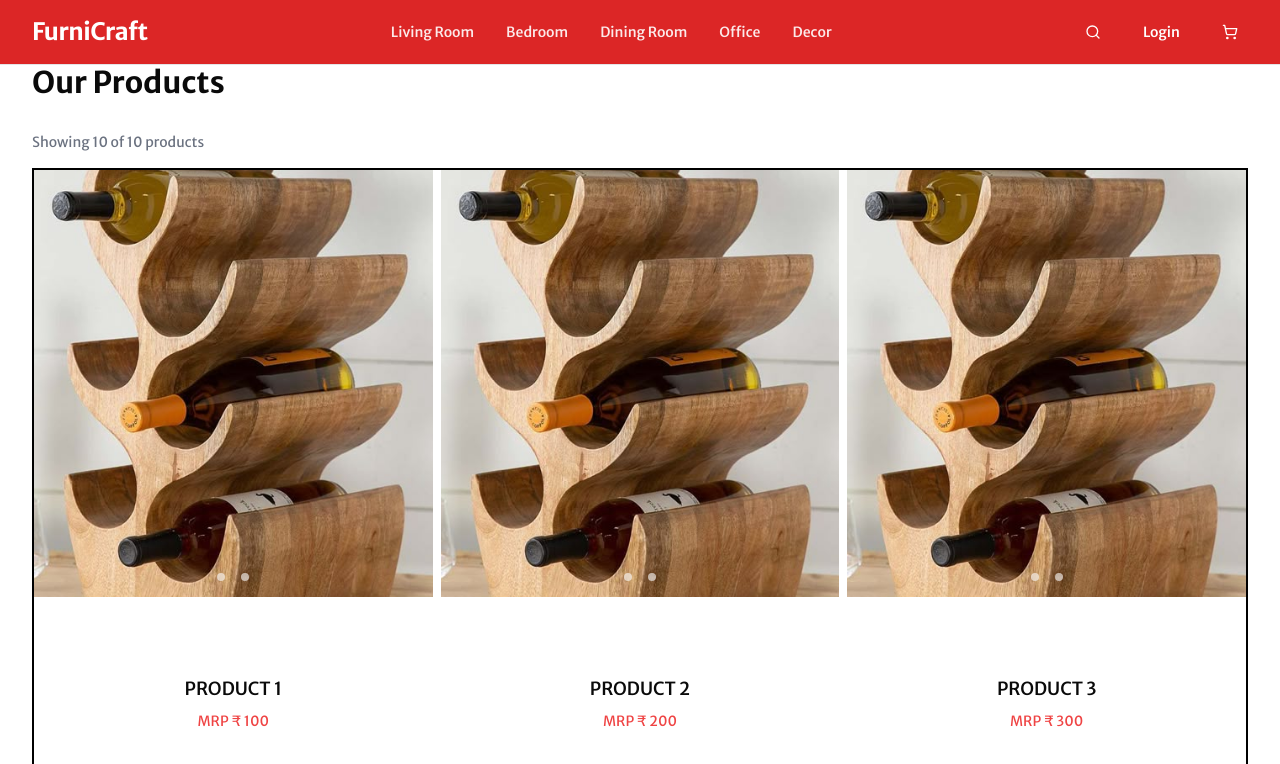
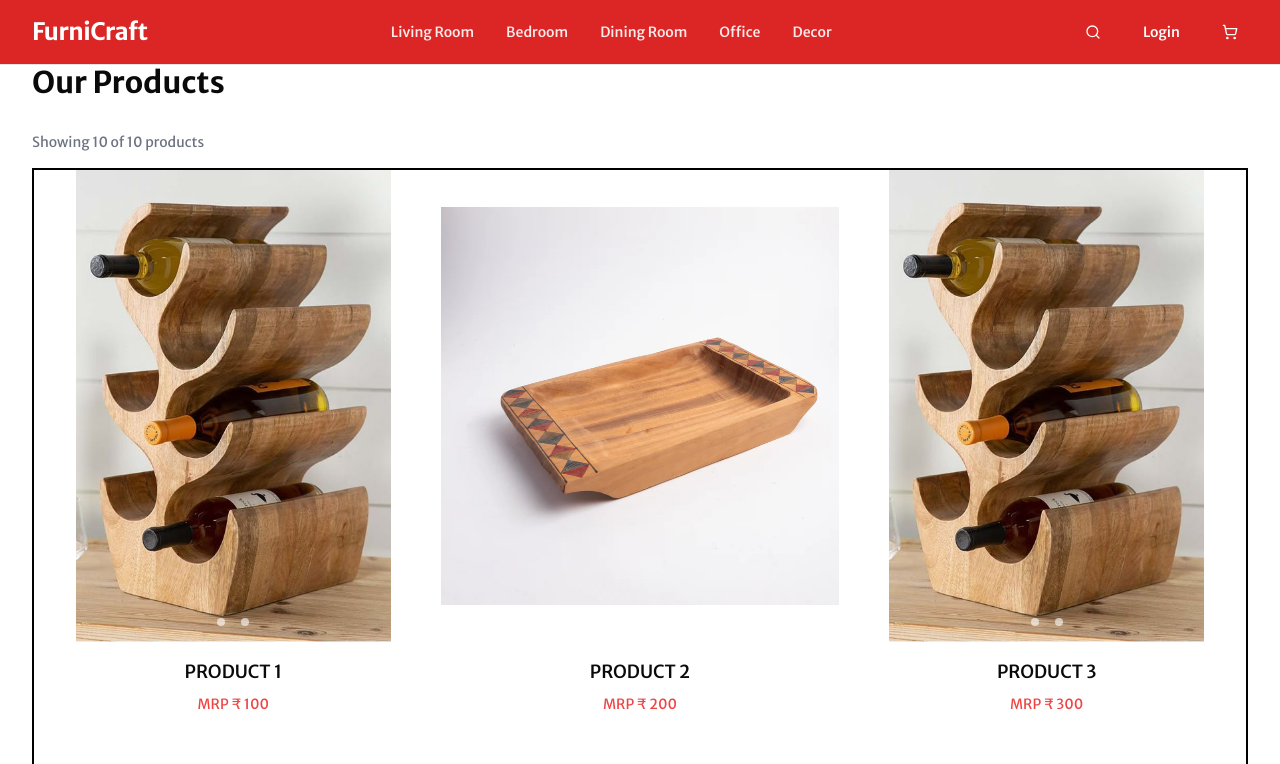
Before and after one commit to gauravver13/wild-wood-house, a Next.js app: page /category in a window 1280 px wide. Shown: the top 764 px of the page. Built offline with nearby package versions, Linux system fonts and the light colour scheme.

Commit message:
fix in productCard compo

```diff
--- a/src/app/category/page.tsx
+++ b/src/app/category/page.tsx
@@ -26,7 +26,7 @@
         slug: "product-2",
         category: "Category 2",
         price: 200,
-        image: "/wine-holder.jpg",
+        image: "/productmain.webp",
     },
     {
         id: 3,
--- a/src/components/productCard.tsx
+++ b/src/components/productCard.tsx
@@ -9,14 +9,14 @@
 
 export default function ProductCard({ imageSrc, title, price }: ProductCardProps) {
   return (
-    <div className="flex flex-col w-full h-[80vh] text-center mb-7">
-      <figure className="relative w-full h-2/3 overflow-hidden">
+    <div className="flex flex-col w-full h-[70vh] text-center mb-7">
+      <figure className="relative w-full h-full object-cover overflow-hidden">
         <Link href={"#"} className="block relative w-full h-full">
           <Image
             src={imageSrc}
             alt={title}
             fill
-            className="object-cover transition-opacity duration-200"
+            className="object-contain transition-opacity duration-200"
             sizes="100vw"
           />
         </Link>
```
Also changed, not shown: public/productmain.webp (added).
